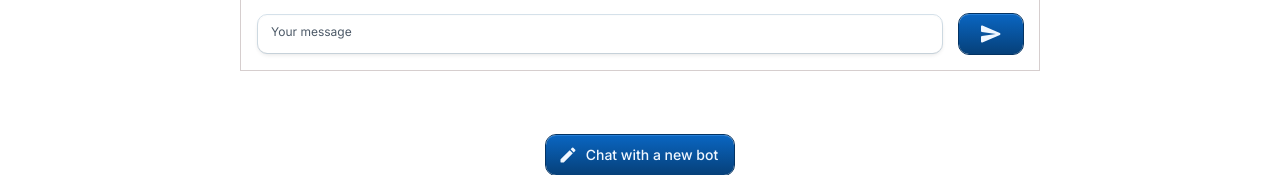
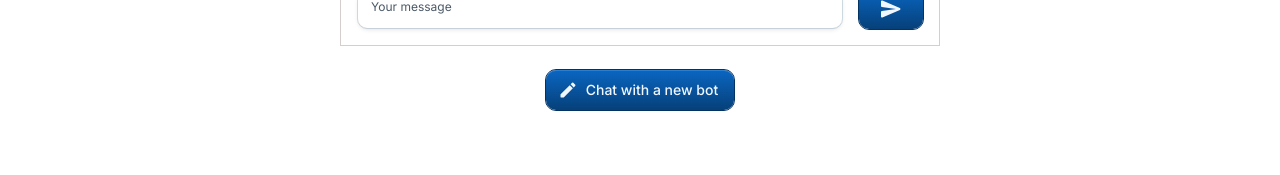
Before and after one commit to wjxiao2020/DevOrbit, a Next.js app: page / in a window 1280 px wide. Shown: the part 686-861 px from the top of the page. After the commit the page ends 806 px from the top, so only its background shows below. Built offline with nearby package versions, Linux system fonts and the light colour scheme; no server answers; the database is empty; sample sign-in values are in the browser's storage.

Commit message:
Fixed chat send message button and messages stack style

```diff
--- a/app/page.js
+++ b/app/page.js
@@ -207,7 +207,7 @@ export default function Home() {
   }
 
   if (!user) {
-    return router.push('/sign-in');
+    return router.push('/sign-up');
   }
 
   const handleSignOut = () => {
@@ -427,19 +427,19 @@ export default function Home() {
       </Main>
       <Stack
         direction='column'
-        mt={10}
+        sx={{ marginTop: 0, paddingTop: 0}}
         alignItems={'center'}
       >
       <Typography variant='h5'>{currentBot}</Typography>
       <Stack
         direction='column'
-        width='800px'
+        width='600px'
         height='600px'
         border='1px solid #d6cece'
         p={2}
         spacing={3}
         // mt={10}
-        mb={8}
+        mb={3}
       >
         <Stack
           direction='column'
@@ -492,7 +492,7 @@ export default function Home() {
               }
             }}
           />
-          <Button variant="contained" onClick={sendMessage}>
+          <Button variant="contained" onClick={() => sendMessage(message)}>
             <SendRoundedIcon />
           </Button>
         </Stack>
@@ -502,6 +502,7 @@ export default function Home() {
           color="primary"
           startIcon={<CreateRoundedIcon />}
           onClick={handleOpenNewBotForm}
+          sx={{ marginBottom: '10px' }} //with theme
         >
           Chat with a new bot
       </Button>
```
